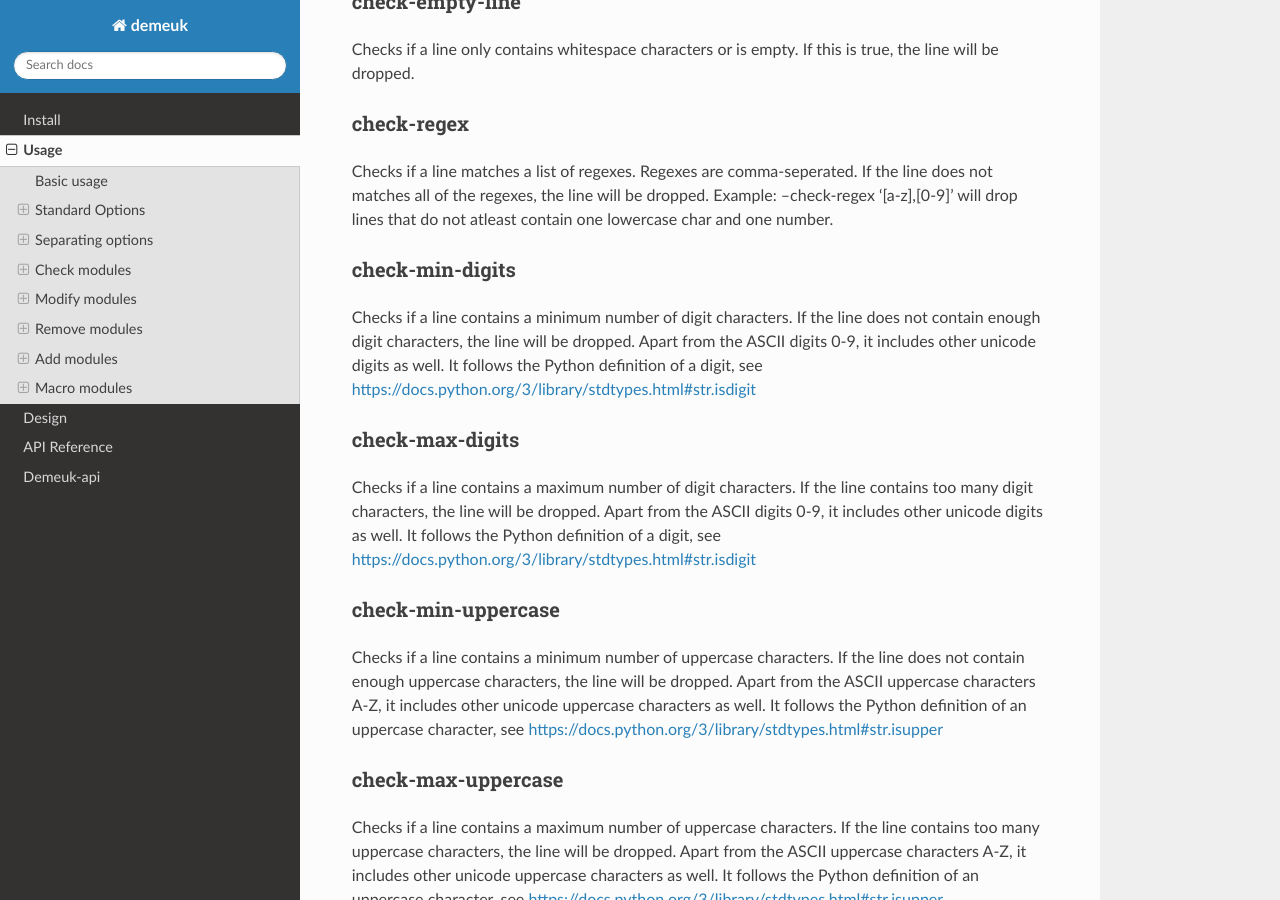
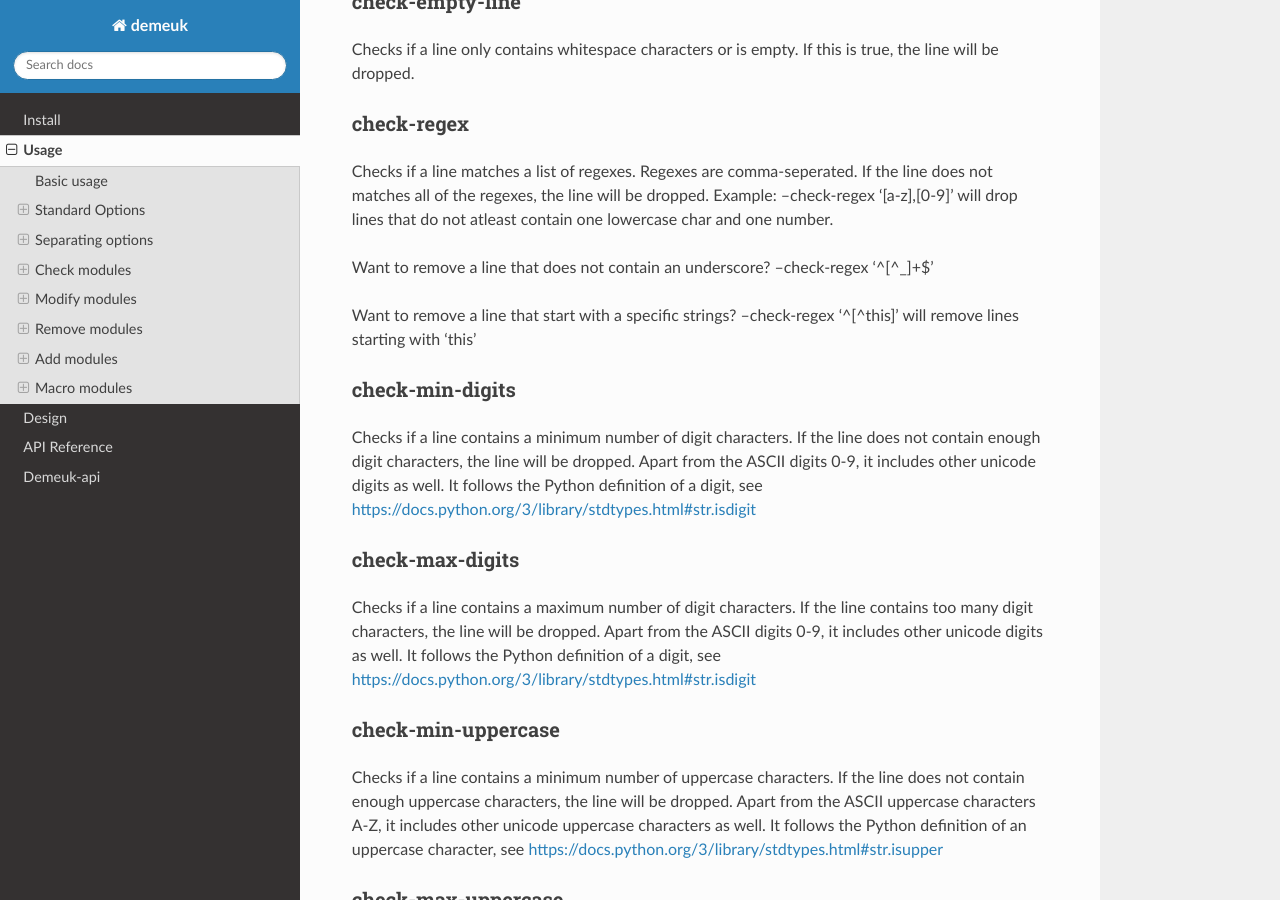
Before and after one commit to NetherlandsForensicInstitute/demeuk, a Sphinx documentation site: the page built from docs/usage.rst, in a window 1280 px wide and 900 px high, scrolled down 7117 px. Built offline with Sphinx 7.4.7 and the Read the Docs theme 3.1.0, drawn with Linux system fonts in a browser that asks for light colours; the version number could not be read and is left out.

Commit message:
Adding usage examples for regex

```diff
--- a/docs/usage.rst
+++ b/docs/usage.rst
@@ -322,6 +322,13 @@ matches all of the regexes, the line will be dropped.
 Example: --check-regex '[a-z],[0-9]' will drop lines
 that do not atleast contain one lowercase char and one number.
 
+Want to remove a line that does not contain an underscore?
+--check-regex '^[^_]+$'
+
+Want to remove a line that start with a specific strings?
+--check-regex '^[^this]' will remove lines starting with 'this'
+
+
 check-min-digits
 ~~~~~~~~~~~~~~~~
 Checks if a line contains a minimum number of digit characters. If the line does not contain
```
